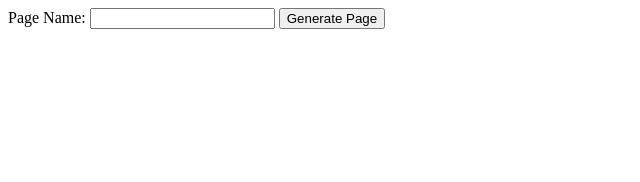
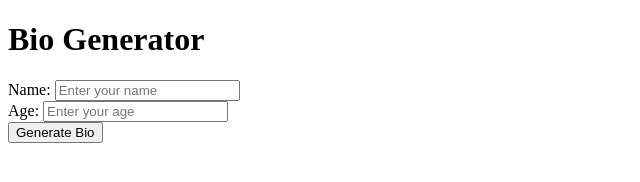
Before and after one commit to MinecraftPro63/Generatre-Bio, a website: page index.html in a window 1280 px wide. Shown: the whole page, without its empty margins (0-640 px from the left). Drawn offline with Linux system fonts and the light colour scheme.

Commit message:
Update index.html

```diff
--- a/index.html
+++ b/index.html
@@ -1,20 +1,22 @@
 <!DOCTYPE html>
 <html lang="en">
 <head>
-  <meta charset="UTF-8">
-  <meta name="viewport" content="width=device-width, initial-scale=1.0">
-  <title>Page Generator</title>
+    <meta charset="UTF-8">
+    <meta name="viewport" content="width=device-width, initial-scale=1.0">
+    <title>Bio Generator</title>
 </head>
 <body>
+    <h1>Bio Generator</h1>
+    <label for="name">Name:</label>
+    <input type="text" id="name" placeholder="Enter your name">
+    <br>
+    <label for="age">Age:</label>
+    <input type="number" id="age" placeholder="Enter your age">
+    <br>
+    <button onclick="generateBio()">Generate Bio</button>
+    <br>
+    <p id="bioOutput"></p>
 
-  <form id="pageForm">
-    <label for="pageName">Page Name:</label>
-    <input type="text" id="pageName" required>
-    <button type="submit">Generate Page</button>
-  </form>
-
-  <div id="generatedPage"></div>
-
-  <script src="script.js"></script>
+    <script src="script.js"></script>
 </body>
 </html>
```
